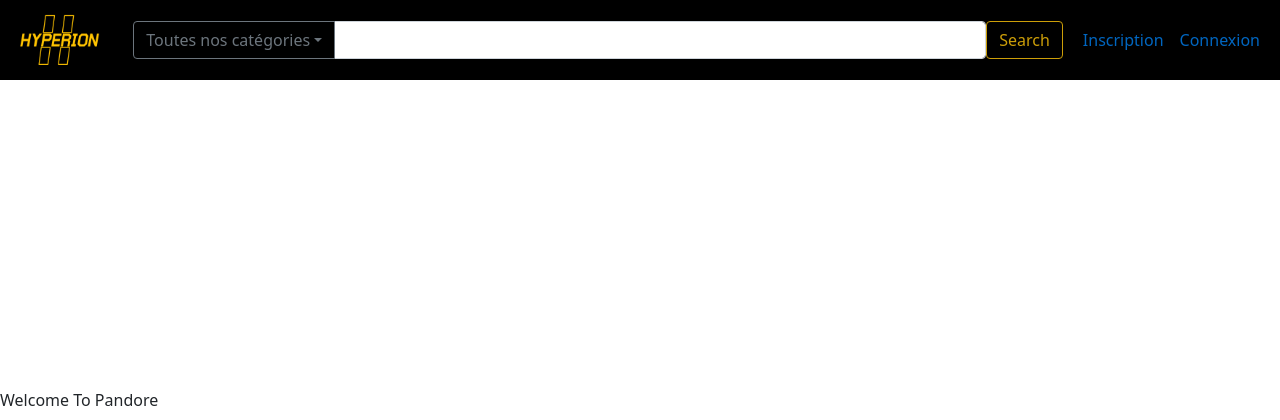
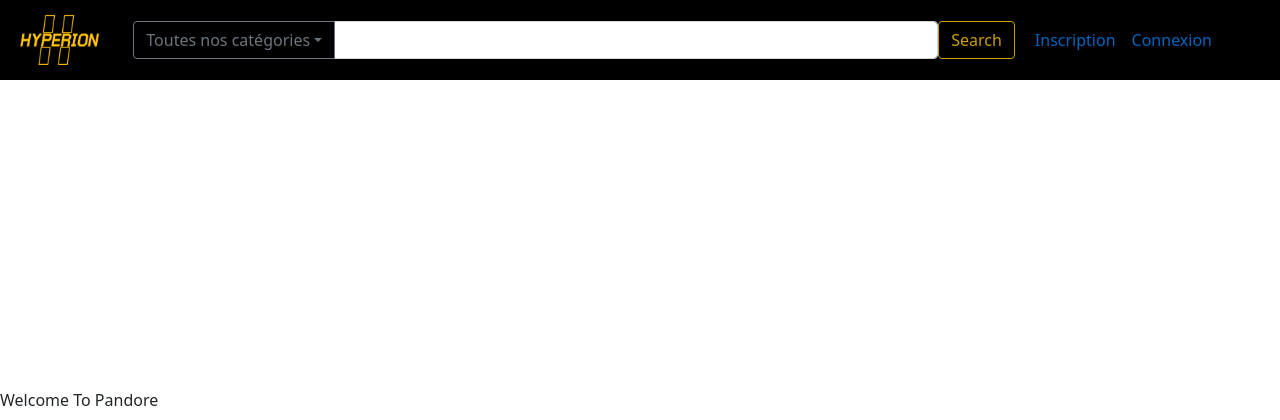
Before and after one commit to MacaronFR/Hyperion-WebSite, a PHP site: page /shop in a window 1280 px wide. Shown: the top 420 px of the page. Run offline with PHP 8.4, Linux system fonts and the light colour scheme; some libraries are stand-ins or nearby versions.

Commit message:
header - 2

```diff
--- a/Views/header_2.php
+++ b/Views/header_2.php
@@ -2,7 +2,7 @@
 ?>
 
 <nav id="header_2" class="navbar navbar-expand-lg py-4 py-lg-0">
-    <div class="container-fluid">
+    <div class="container-fluid ju">
         <a class="navbar-brand" href="/shop">
             <img src="/assets/images/Hyperion-yellow-transparent.png" alt="logo_Hyperion" height="70">
         </a>
@@ -25,7 +25,7 @@
                     <button id="search_barre_bouton" class="btn btn-outline-success" type="submit">Search</button>
                 </div>
             </div>
-            <div class="navbar-nav">
+            <div class="navbar-nav me-lg-5" id="header_1_link">
                 <?php if (isset($_SESSION['mail'])){ ?>
                     <a class="nav-item nav-link" href="#">Mon compte</a>
                     <a class="nav-item nav-link" href="#">Mes commandes</a>
--- a/assets/css/_mikaSCSS.scss
+++ b/assets/css/_mikaSCSS.scss
@@ -139,3 +139,7 @@ header{
   border-color: #CC9E08;
   color: #CC9E08;
 }
+
+#header_1_link{
+  color: #CC9E08;
+}
```
Also changed, not shown: assets/css/main.css, 1 other file.
